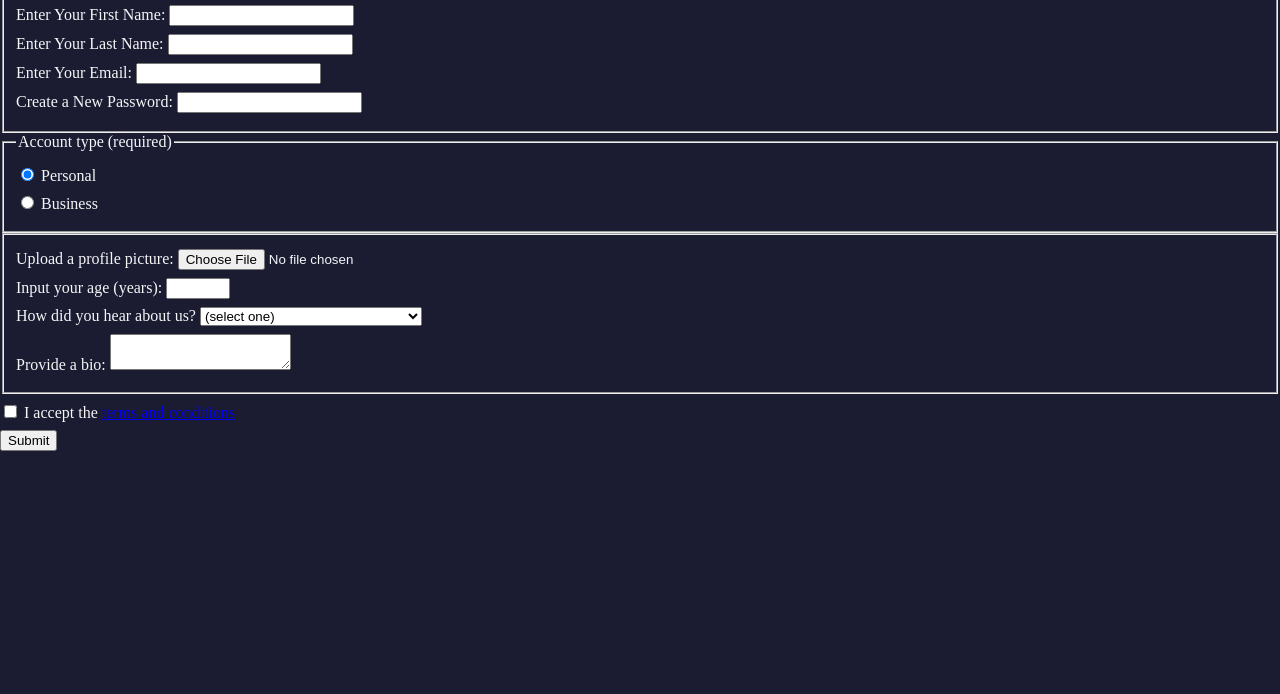
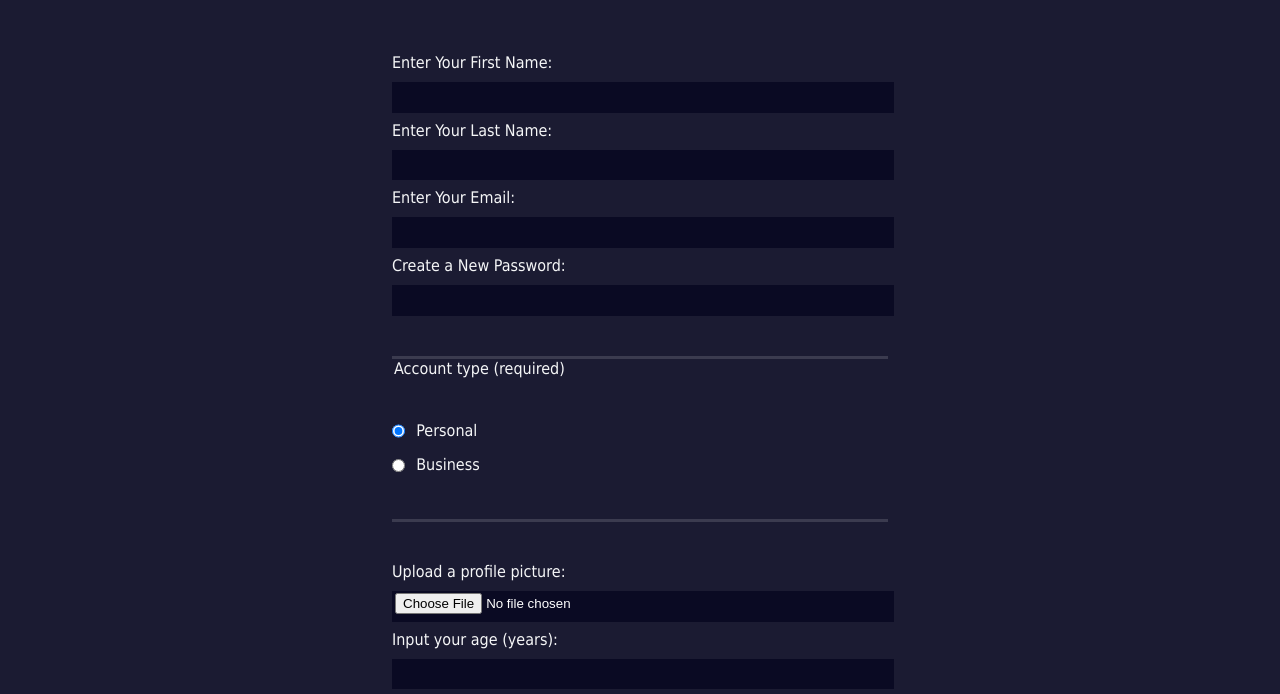
Before and after one commit to cstarr99/Learning-HTML-, a plain HTML site: page RegistrationForm/index.html in a window 1280 px wide. Shown: the part 124-818 px from the top of the page. Drawn offline with Linux system fonts and the light colour scheme.

Commit message:
finishing registration form
Building a registration form using freecodecamp to practice html

```diff
--- a/RegistrationForm/index.html
+++ b/RegistrationForm/index.html
@@ -11,18 +11,22 @@
     <form method="post" action="https://register-demo.freecodecamp.org">
       <fieldset>
         <label for="first-name"
-          >Enter Your First Name: <input id="first-name" type="text" required
+          >Enter Your First Name:
+          <input id="first-name" name="first-name" type="text" required
         /></label>
         <label for="last-name"
-          >Enter Your Last Name: <input id="last-name" type="text" required
+          >Enter Your Last Name:
+          <input id="last-name" name="last-name" type="text" required
         /></label>
         <label for="email"
-          >Enter Your Email: <input id="email" type="email" required
+          >Enter Your Email:
+          <input id="email" name="email" type="email" required
         /></label>
         <label for="new-password"
           >Create a New Password:
           <input
             id="new-password"
+            name="new-password"
             type="password"
             pattern="[a-z0-5]{8,}"
             required
@@ -35,26 +39,33 @@
             id="personal-account"
             type="radio"
             name="account-type"
+            class="inline"
             checked
           />
           Personal</label
         >
         <label for="business-account"
-          ><input id="business-account" type="radio" name="account-type" />
+          ><input
+            id="business-account"
+            type="radio"
+            name="account-type"
+            class="inline"
+          />
           Business</label
         >
       </fieldset>
       <fieldset>
         <label for="profile-picture"
-          >Upload a profile picture: <input id="profile-picture" type="file"
+          >Upload a profile picture:
+          <input id="profile-picture" type="file" name="file"
         /></label>
         <label for="age"
           >Input your age (years):
-          <input id="age" type="number" min="13" max="120"
+          <input id="age" type="number" name="age" min="13" max="120"
         /></label>
         <label for="referrer"
           >How did you hear about us?
-          <select id="referrer">
+          <select id="referrer" name="referrer">
             <option value="">(select one)</option>
             <option value="1">freeCodeCamp News</option>
             <option value="2">freeCodeCamp YouTube Channel</option>
@@ -64,12 +75,24 @@
         </label>
         <label for="bio"
           >Provide a bio:
-          <textarea id="bio"></textarea>
+          <textarea
+            id="bio"
+            name="bio"
+            rows="3"
+            cols="30"
+            placeholder="I like coding on the beach..."
+          ></textarea>
         </label>
       </fieldset>
       <label for="terms-and-conditions">
-        <input id="terms-and-conditions" type="checkbox" required /> I accept
-        the
+        <input
+          class="inline"
+          id="terms-and-conditions"
+          type="checkbox"
+          required
+          name="terms-and-conditions"
+        />
+        I accept the
         <a href="https://www.freecodecamp.org/news/terms-of-service/"
           >terms and conditions</a
         >
--- a/RegistrationForm/styles.css
+++ b/RegistrationForm/styles.css
@@ -4,9 +4,75 @@ body {
   margin: 0;
   background-color: #1b1b32;
   color: #f5f6f7;
+  font-family: Tahoma;
+  font-size: 16px;
+}
+
+h1,
+p {
+  margin: 1em auto;
+  text-align: center;
+}
+
+form {
+  width: 60vw;
+  max-width: 500px;
+  min-width: 300px;
+  margin: 0 auto;
+  padding-bottom: 2em;
+}
+
+fieldset {
+  border: none;
+  padding: 2rem 0;
+  border-bottom: 3px solid #3b3b4f;
+}
+
+fieldset:last-of-type {
+  border-bottom: none;
 }
 
 label {
   display: block;
   margin: 0.5rem 0;
 }
+
+input,
+textarea,
+select {
+  margin: 10px 0 0 0;
+  width: 100%;
+  min-height: 2em;
+}
+
+input,
+textarea {
+  background-color: #0a0a23;
+  border: 1px solid #0a0a23;
+  color: #ffffff;
+}
+
+.inline {
+  width: unset;
+  margin: 0 0.5em 0 0;
+  vertical-align: middle;
+}
+
+input[type="submit"] {
+  display: block;
+  width: 60%;
+  margin: 1em auto;
+  height: 2em;
+  font-size: 1.1rem;
+  background-color: #3b3b4f;
+  border-color: white;
+  min-width: 300px;
+}
+
+input[type="file"] {
+  padding: 1px 2px;
+}
+
+a {
+  color: #dfdfe2;
+}
```
Also changed, not shown: 1 other file.
